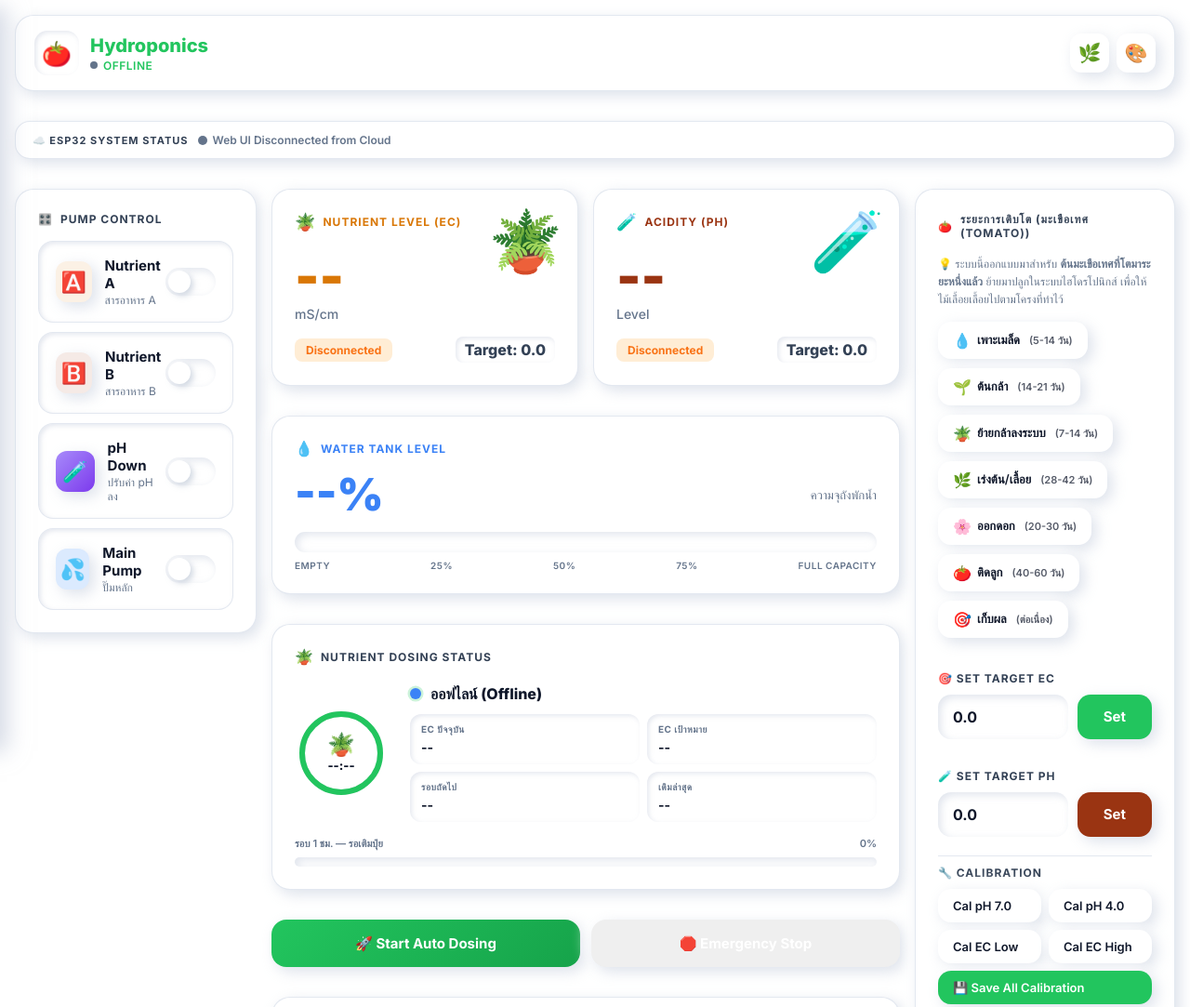
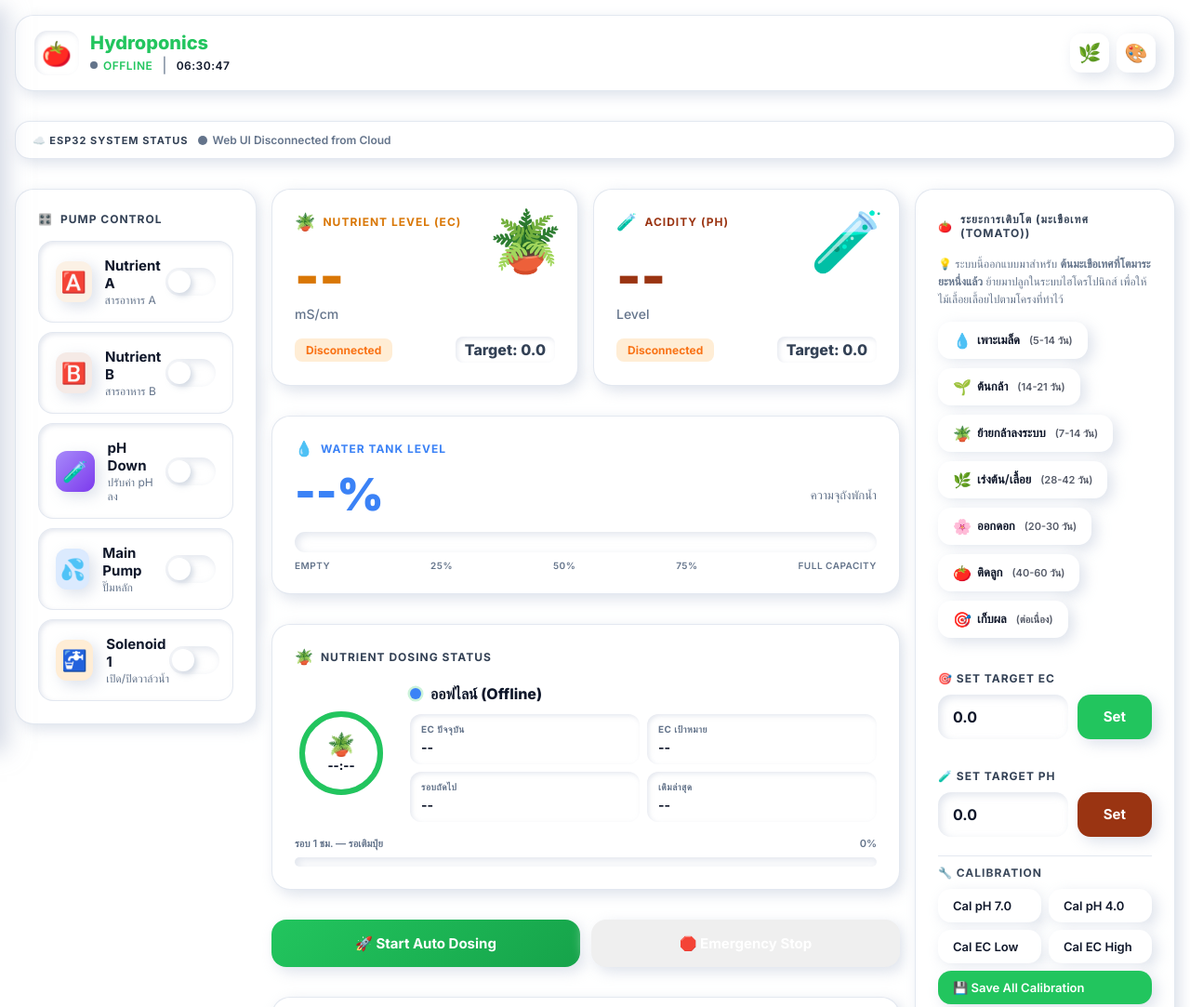
Before and after one commit to thanasan2547-ctrl/esp32_hydroponics, a website: page frontend/public/index.html in a window 1280 px wide. Shown: the top 1083 px of the page at 93% size. Drawn offline with Linux system fonts and the light colour scheme.

Commit message:
Update web UI adding realtime clock and solenoid control

```diff
--- a/frontend/public/index.html
+++ b/frontend/public/index.html
@@ -1718,6 +1718,8 @@
                     <div class="status-line">
                         <span class="status-dot" id="dot"></span>
                         <span class="status-text" id="statusTxt">SIMULATION</span>
+                        <span style="margin: 0 4px; color: var(--text3);">|</span>
+                        <span class="status-text" id="realtimeClock" style="color: var(--text)">--:--:--</span>
                     </div>
                 </div>
             </div>
@@ -1784,6 +1786,17 @@
                     </div>
                     <label class="toggle"><input type="checkbox" id="pM"
                             onchange="pumpToggle('mainPump', this.checked)"><span class="toggle-slider"></span></label>
+                </div>
+                <div class="pump-row">
+                    <div class="pump-info">
+                        <div class="pump-icon-wrap" style="background:var(--orange-light); color:var(--orange);">🚰</div>
+                        <div>
+                            <div class="pump-name">Solenoid 1</div>
+                            <div class="pump-sub">เปิด/ปิดวาล์วน้ำ</div>
+                        </div>
+                    </div>
+                    <label class="toggle"><input type="checkbox" id="pS1"
+                            onchange="pumpToggle('solenoid1', this.checked)"><span class="toggle-slider"></span></label>
                 </div>
             </div>
         </div>
@@ -2559,6 +2572,7 @@
             PUMP_B: 'hydroponics/pump/b',
             PUMP_PH: 'hydroponics/pump/ph',
             PUMP_MAIN: 'hydroponics/pump/main',
+            PUMP_SOLENOID: 'hydroponics/pump/solenoid1',
             CTRL_EC: 'hydroponics/control/ec_target',
             CTRL_PH: 'hydroponics/control/ph_target',
             SYS_AUTO: 'hydroponics/system/auto',
@@ -2601,7 +2615,7 @@
                     // Subscribe to all relevant topics
                     client.subscribe([
                         T.SENSOR_EC, T.SENSOR_PH, T.SENSOR_WATER,
-                        T.PUMP_A, T.PUMP_B, T.PUMP_PH, T.PUMP_MAIN,
+                        T.PUMP_A, T.PUMP_B, T.PUMP_PH, T.PUMP_MAIN, T.PUMP_SOLENOID,
                         T.SYS_AUTO, T.SYS_STATUS, T.SYS_STATE,
                         T.CTRL_EC, T.CTRL_PH,
                     ]);
@@ -2644,6 +2658,9 @@
                         case T.PUMP_MAIN:
                             setPumpUI('pM', val === '1');
                             break;
+                        case T.PUMP_SOLENOID:
+                            setPumpUI('pS1', val === '1');
+                            break;
                         case T.SYS_AUTO:
                             syncAutoButtons(val === '1');
                             break;
@@ -2655,6 +2672,7 @@
                                     setPumpUI('pB', !!state.pumpB);
                                     setPumpUI('pPH', !!state.pumpPh);
                                     setPumpUI('pM', !!state.mainPump);
+                                    setPumpUI('pS1', !!state.solenoid1);
                                     syncAutoButtons(!!state.auto);
 
                                     // Emergency override display
@@ -2802,7 +2820,7 @@
 
         // Manual controls via toggle — publish to per-pump topics
         function pumpToggle(pump, on) {
-            const topicMap = { pumpA: T.PUMP_A, pumpB: T.PUMP_B, phDown: T.PUMP_PH, mainPump: T.PUMP_MAIN };
+            const topicMap = { pumpA: T.PUMP_A, pumpB: T.PUMP_B, phDown: T.PUMP_PH, mainPump: T.PUMP_MAIN, solenoid1: T.PUMP_SOLENOID };
             const topic = topicMap[pump];
             if (topic && isConnected) {
                 mqttPub(topic, on ? '1' : '0');
@@ -2812,6 +2830,7 @@
             if (pump === 'pumpB') setPumpUI('pB', on);
             if (pump === 'phDown') setPumpUI('pPH', on);
             if (pump === 'mainPump') setPumpUI('pM', on);
+            if (pump === 'solenoid1') setPumpUI('pS1', on);
         }
 
         function setEC() {
@@ -2892,6 +2911,7 @@
             pumpToggle('pumpB', false);
             pumpToggle('phDown', false);
             pumpToggle('mainPump', false);
+            pumpToggle('solenoid1', false);
         }
 
         el.ecIn.addEventListener('keypress', e => { if (e.key === 'Enter') setEC(); });
@@ -2901,6 +2921,15 @@
         const dosingEl = {
             statusText: document.getElementById('dosingStatusText')
         };
+
+        // Start Realtime Clock
+        setInterval(() => {
+            const now = new Date();
+            const clockEl = document.getElementById('realtimeClock');
+            if (clockEl) {
+                clockEl.textContent = now.toLocaleTimeString('th-TH');
+            }
+        }, 1000);
 
         // On load
         refreshTargetUI();
```
Also changed, not shown: 2 other files.
